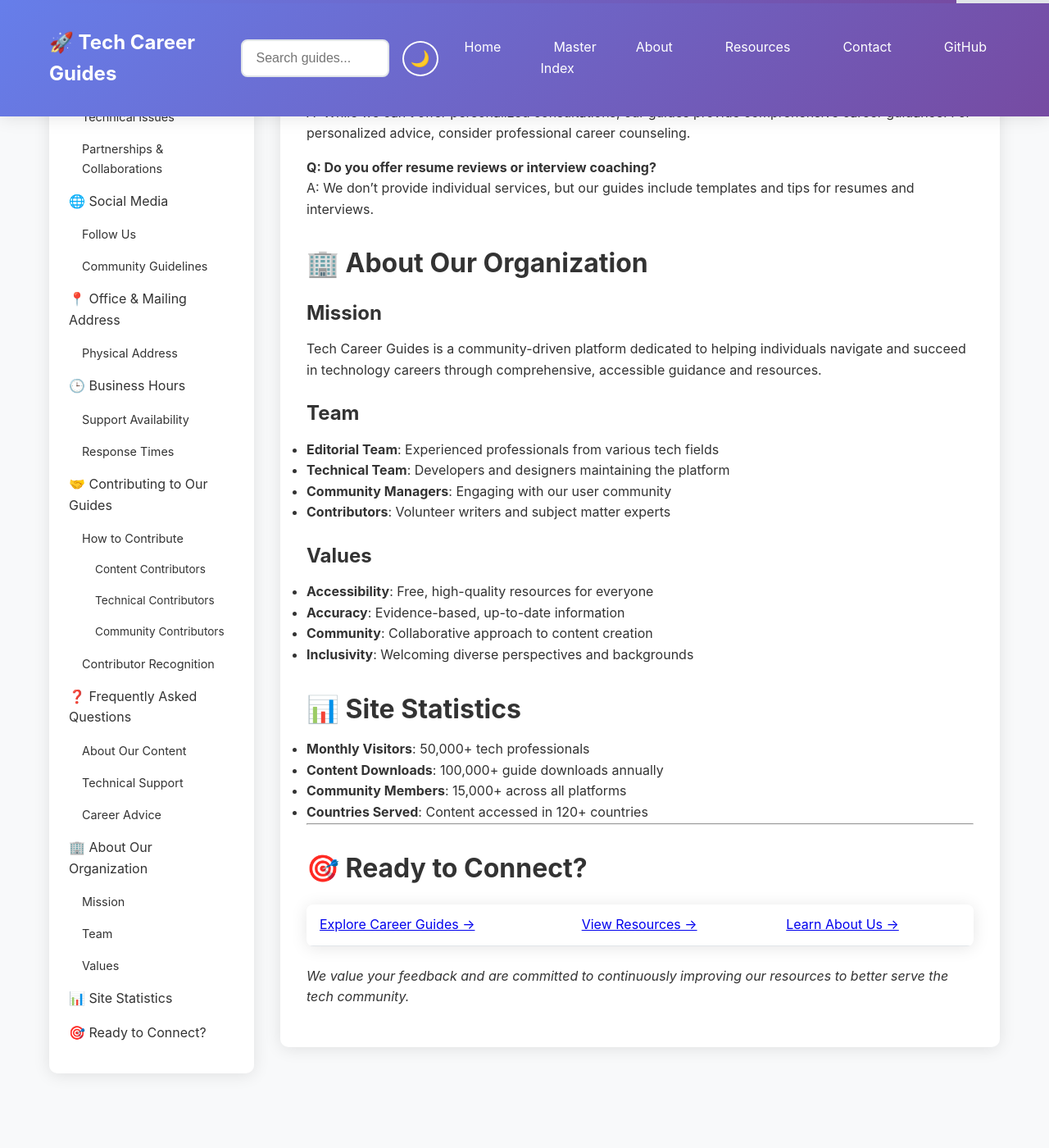
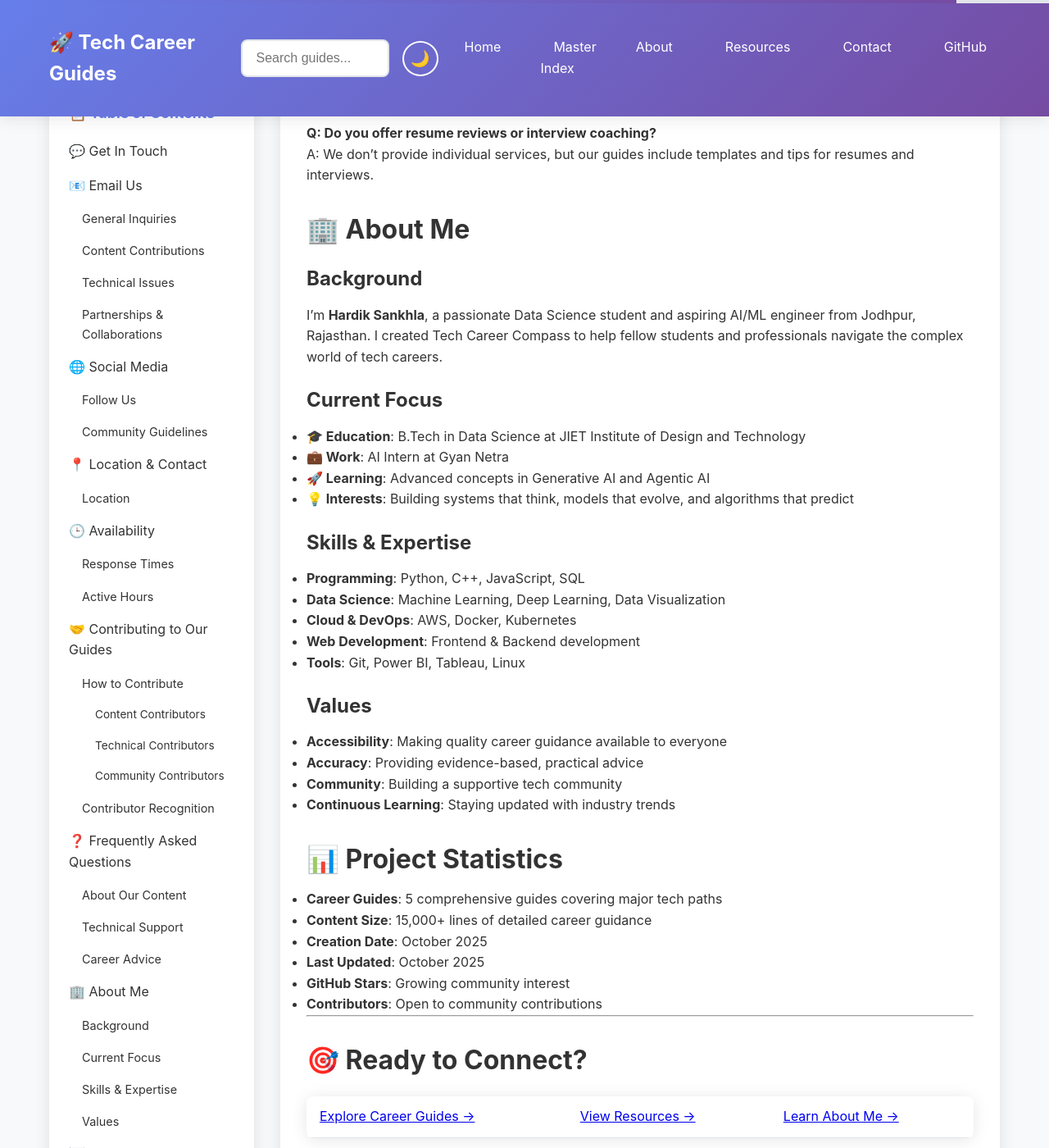
Before and after one commit to Hardik-Sankhla/Tech-Career-Compass, a Jekyll site: the page built from contact.md, in a window 1280 px wide and 1400 px high, scrolled down 3962 px. Shown: the whole window at 82% size. Built offline with Jekyll 4.4.1, drawn with Linux system fonts in a browser that asks for light colours; some of the changed text lies outside the part shown.

Commit message:
Update contact.md with Hardik Sankhla's personal contact information and details

```diff
--- a/contact.md
+++ b/contact.md
@@ -12,13 +12,13 @@
 
 ### **General Inquiries**
 
-- **Email**: <info@techcareerguides.com>
+- **Email**: <datascientist.hardiksankhla@gmail.com>
 - **Subject**: Include "Tech Career Question" or "General Inquiry"
 - **Response Time**: We aim to respond within 24-48 hours
 
 ### **Content Contributions**
 
-- **Email**: <contribute@techcareerguides.com>
+- **Email**: <datascientist.hardiksankhla@gmail.com>
 - **Subject**: Include "Content Contribution" or "Guide Suggestion"
 - **What to Include**:
   - Your background and expertise
@@ -28,7 +28,7 @@
 
 ### **Technical Issues**
 
-- **Email**: <support@techcareerguides.com>
+- **Email**: <datascientist.hardiksankhla@gmail.com>
 - **Subject**: Include "Technical Issue" or "Bug Report"
 - **What to Include**:
   - Page URL where you encountered the issue
@@ -38,7 +38,7 @@
 
 ### **Partnerships & Collaborations**
 
-- **Email**: <partnerships@techcareerguides.com>
+- **Email**: <datascientist.hardiksankhla@gmail.com>
 - **Subject**: Include "Partnership Opportunity" or "Collaboration"
 - **What to Include**:
   - Your organization or project
@@ -51,45 +51,44 @@
 
 Stay updated with the latest career guides, industry insights, and community discussions:
 
-- **[Twitter/X](https://twitter.com/TechCareerGuide)** - Daily tech career tips and industry news
-- **[LinkedIn](https://linkedin.com/company/tech-career-guides)** - Professional networking and career discussions
+- **[LinkedIn](https://www.linkedin.com/in/hardik-sankhla/)** - Professional networking and career discussions
 - **[GitHub](https://github.com/Hardik-Sankhla)** - Access our source code and contribute to guides
-- **[YouTube](https://youtube.com/@TechCareerGuides)** - Video tutorials and career advice
-- **[Discord](https://discord.gg/techcareerguides)** - Join our community discussions
+- **[YouTube](https://www.youtube.com/@Hardik-Sankhla)** - Video tutorials and career advice
+- **[Twitter/X](https://x.com/AIDrivenHardik)** - Daily tech career tips and industry news
+- **[Portfolio](https://dataxhardik.wixsite.com/myportfolio)** - My personal portfolio and projects
 
 ### **Community Guidelines**
 
 When reaching out on social media:
 
 - Be respectful and professional
-- Use relevant hashtags: #TechCareers #CareerDevelopment #SoftwareEngineering
+- Use relevant hashtags: #TechCareers #CareerDevelopment #SoftwareEngineering #DataScience #AI
 - Tag us in relevant discussions
 - Share your success stories and feedback
 
-## 📍 **Office & Mailing Address**
+## 📍 **Location & Contact**
 
-### **Physical Address**
+### **Location**
 
-Tech Career Guides
-123 Innovation Drive
-Silicon Valley, CA 94043
-United States
+- **City**: Jodhpur, Rajasthan, India
+- **Time Zone**: IST (UTC+5:30)
+- **Current Status**: Data Science Student & AI Intern
 
-*Note: This is our virtual office address. For official correspondence, please use email.*
+*Note: This is my current location. For official correspondence, please use email or social media.*
 
-## 🕒 **Business Hours**
-
-### **Support Availability**
-
-- **Monday - Friday**: 9:00 AM - 6:00 PM PST
-- **Saturday**: 10:00 AM - 4:00 PM PST
-- **Sunday**: Closed (Emergency support only)
+## 🕒 **Availability**
 
 ### **Response Times**
 
-- **Email**: 24-48 hours
+- **Email**: Within 24-48 hours
+- **LinkedIn**: Within 12 hours during active hours
+- **GitHub Issues**: Within 24 hours for repository-related queries
 - **Social Media**: Within 12 hours during business days
-- **Urgent Issues**: Within 4 hours
+
+### **Active Hours**
+
+- **Monday - Saturday**: Available for discussions and collaborations
+- **Sunday**: Limited availability (personal time)
 
 ## 🤝 **Contributing to Our Guides**
 
@@ -140,13 +139,13 @@
 ### **Technical Support**
 
 **Q: The website isn't loading properly**
-A: Try clearing your browser cache, or contact us at <support@techcareerguides.com> with details.
+A: Try clearing your browser cache, or contact me at <datascientist.hardiksankhla@gmail.com> with details.
 
 **Q: I found a broken link**
-A: Please report it to <support@techcareerguides.com> with the page URL and broken link.
+A: Please report it to <datascientist.hardiksankhla@gmail.com> with the page URL and broken link.
 
 **Q: How can I suggest a new guide topic?**
-A: Email us at <contribute@techcareerguides.com> with your suggestion and reasoning.
+A: Email me at <datascientist.hardiksankhla@gmail.com> with your suggestion and reasoning.
 
 ### **Career Advice**
 
@@ -156,37 +155,47 @@
 **Q: Do you offer resume reviews or interview coaching?**
 A: We don't provide individual services, but our guides include templates and tips for resumes and interviews.
 
-## 🏢 **About Our Organization**
+## 🏢 **About Me**
 
-### **Mission**
+### **Background**
 
-Tech Career Guides is a community-driven platform dedicated to helping individuals navigate and succeed in technology careers through comprehensive, accessible guidance and resources.
+I'm **Hardik Sankhla**, a passionate Data Science student and aspiring AI/ML engineer from Jodhpur, Rajasthan. I created Tech Career Compass to help fellow students and professionals navigate the complex world of tech careers.
 
-### **Team**
+### **Current Focus**
 
-- **Editorial Team**: Experienced professionals from various tech fields
-- **Technical Team**: Developers and designers maintaining the platform
-- **Community Managers**: Engaging with our user community
-- **Contributors**: Volunteer writers and subject matter experts
+- **🎓 Education**: B.Tech in Data Science at JIET Institute of Design and Technology
+- **💼 Work**: AI Intern at Gyan Netra
+- **🚀 Learning**: Advanced concepts in Generative AI and Agentic AI
+- **💡 Interests**: Building systems that think, models that evolve, and algorithms that predict
+
+### **Skills & Expertise**
+
+- **Programming**: Python, C++, JavaScript, SQL
+- **Data Science**: Machine Learning, Deep Learning, Data Visualization
+- **Cloud & DevOps**: AWS, Docker, Kubernetes
+- **Web Development**: Frontend & Backend development
+- **Tools**: Git, Power BI, Tableau, Linux
 
 ### **Values**
 
-- **Accessibility**: Free, high-quality resources for everyone
-- **Accuracy**: Evidence-based, up-to-date information
-- **Community**: Collaborative approach to content creation
-- **Inclusivity**: Welcoming diverse perspectives and backgrounds
+- **Accessibility**: Making quality career guidance available to everyone
+- **Accuracy**: Providing evidence-based, practical advice
+- **Community**: Building a supportive tech community
+- **Continuous Learning**: Staying updated with industry trends
 
-## 📊 **Site Statistics**
+## 📊 **Project Statistics**
 
-- **Monthly Visitors**: 50,000+ tech professionals
-- **Content Downloads**: 100,000+ guide downloads annually
-- **Community Members**: 15,000+ across all platforms
-- **Countries Served**: Content accessed in 120+ countries
+- **Career Guides**: 5 comprehensive guides covering major tech paths
+- **Content Size**: 15,000+ lines of detailed career guidance
+- **Creation Date**: October 2025
+- **Last Updated**: October 2025
+- **GitHub Stars**: Growing community interest
+- **Contributors**: Open to community contributions
 
 ---
 
 ## 🎯 **Ready to Connect?**
 
-[Explore Career Guides →](00_Master_Index_Tech_Careers) | [View Resources →](resources) | [Learn About Us →](about)
+[Explore Career Guides →](00_Master_Index_Tech_Careers) | [View Resources →](resources) | [Learn About Me →](about)
 
-*We value your feedback and are committed to continuously improving our resources to better serve the tech community.*
+*I'm passionate about helping others navigate their tech careers. Your feedback helps me improve and create better resources for the community.*
```
